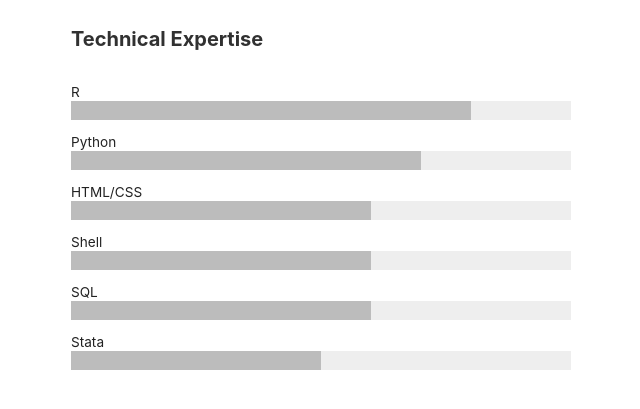
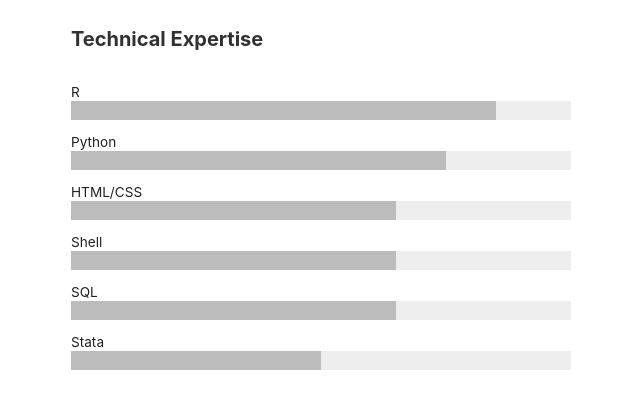
Before and after one commit to ka-chang/ka-chang.github.io, a Jekyll site: the page built from cv.md, in a window 1280 px wide. Shown: the part 712-1121 px from the top of the page, without its empty margins (319-959 px from the left). Built offline with Jekyll 4.4.1, drawn with Linux system fonts in a browser that asks for light colours.

Commit message:
Update cv.md

```diff
--- a/cv.md
+++ b/cv.md
@@ -85,31 +85,31 @@
 		<div class="rg-barchart-row" id="barchart-row-0">
 			<div class="rg-barchart-row-name">R</div>
 			<div class="rg-barchart-row-bar">
-				<span class="rg-barchart-row-bar-inner" style="width: 80%"></span>
+				<span class="rg-barchart-row-bar-inner" style="width: 85%"></span>
 			</div>
 		</div>
 		<div class="rg-barchart-row" id="barchart-row-1">
 			<div class="rg-barchart-row-name">Python</div>
 			<div class="rg-barchart-row-bar">
-				<span class="rg-barchart-row-bar-inner" style="width: 70%"></span>
+				<span class="rg-barchart-row-bar-inner" style="width: 75%"></span>
 			</div>
 		</div>
 		<div class="rg-barchart-row" id="barchart-row-1">
 			<div class="rg-barchart-row-name">HTML/CSS</div>
 			<div class="rg-barchart-row-bar">
-				<span class="rg-barchart-row-bar-inner" style="width: 60%"></span>
+				<span class="rg-barchart-row-bar-inner" style="width: 65%"></span>
 			</div>
 		</div>
 		<div class="rg-barchart-row" id="barchart-row-1">
 			<div class="rg-barchart-row-name">Shell</div>
 			<div class="rg-barchart-row-bar">
-				<span class="rg-barchart-row-bar-inner" style="width: 60%"></span>
+				<span class="rg-barchart-row-bar-inner" style="width: 65%"></span>
 			</div>
 		</div>
 		<div class="rg-barchart-row" id="barchart-row-1">
 			<div class="rg-barchart-row-name">SQL</div>
 			<div class="rg-barchart-row-bar">
-				<span class="rg-barchart-row-bar-inner" style="width: 60%"></span>
+				<span class="rg-barchart-row-bar-inner" style="width: 65%"></span>
 			</div>
 		</div>
 		<div class="rg-barchart-row" id="barchart-row-2">
```
